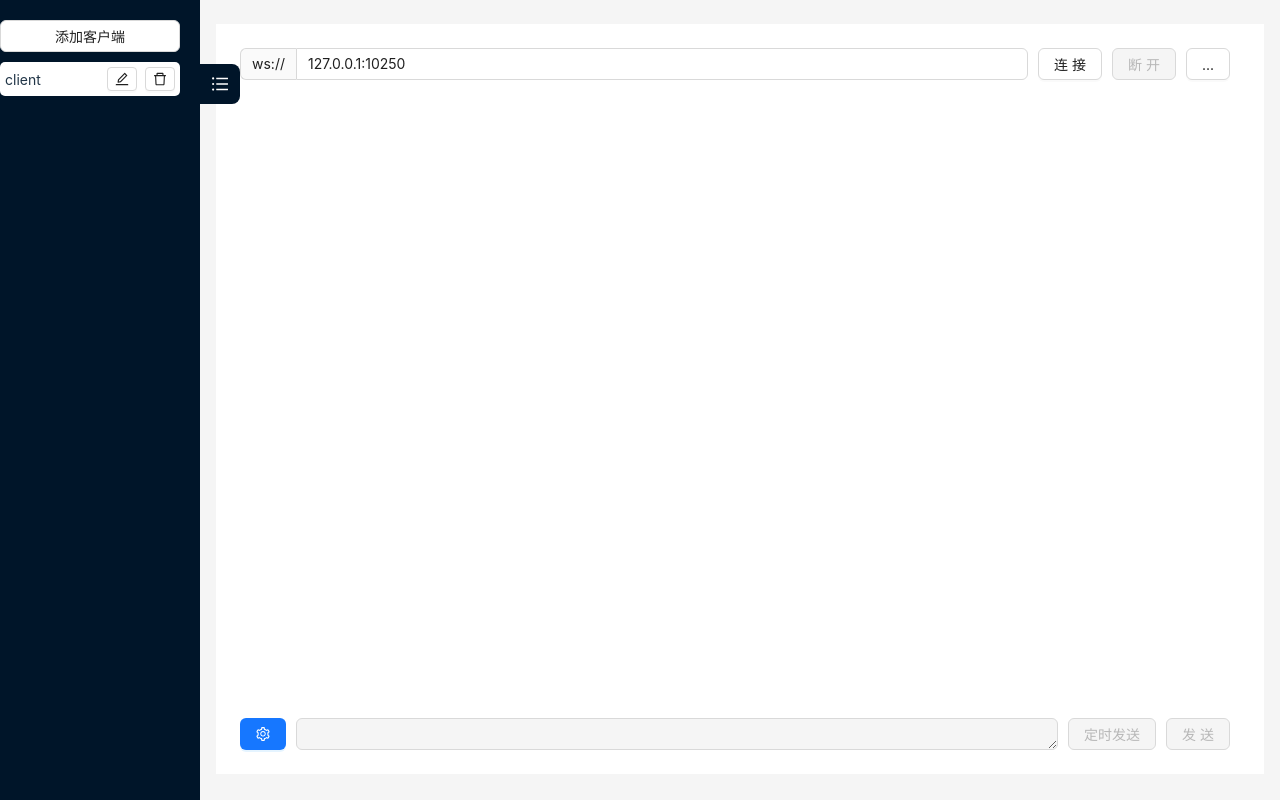
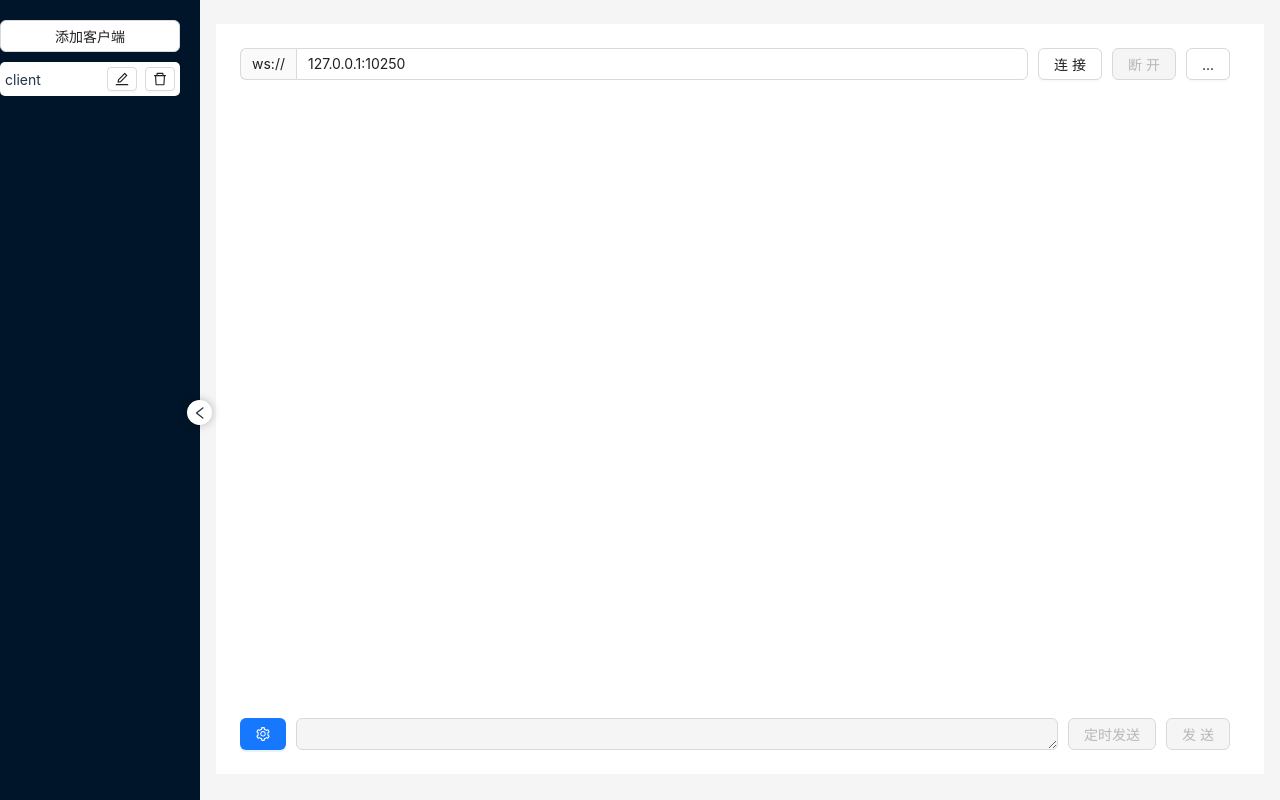
Before and after one commit to lao-boli/ws-test, a React (Vite) app: page /chat/1 in a window 1280 px wide. Built offline with nearby package versions, Linux system fonts and the light colour scheme.

Commit message:
feat: 添加侧边栏平滑效果,优化显示.

```diff
--- a/src/App.css
+++ b/src/App.css
@@ -7,6 +7,34 @@
   display: flex;
   width: 100%;
   min-height: 100%;
+}
+.ant-layout-sider {
+  width: 200px;
+  transition: width 0.3s ease;
+}
+.ant-layout-sider.collapsed {
+  width: 80px;
+}
+.collapsed-icon {
+  cursor: pointer;
+  position: absolute;
+  top: 50%;
+  right: -12px;
+
+  width: 25px;
+  height: 25px;
+  background-color: white;
+  border-radius: 50%;
+  box-shadow: 0 0 10px rgba(0, 0, 0, 0.25);
+
+  display: flex;
+  justify-content: center;
+  align-items: center;
+
+  transition: transform 0.3s ease-in-out; /* 加上过渡效果 */
+}
+.rotate {
+  transform: rotate(180deg); /* 旋转 180 度 */
 }
 
 
--- a/src/App.jsx
+++ b/src/App.jsx
@@ -1,14 +1,16 @@
-import { Layout, theme } from 'antd';
-import {useEffect,  useState} from 'react';
+import {Button, Layout, theme} from 'antd';
+import {useEffect, useRef, useState} from 'react';
 import './App.css';
 import ClientList from "./pages/clientList/index.jsx";
 import Chat from "./pages/chat/index.jsx";
 import {useRoutes} from "react-router-dom";
 import {useDispatch} from "react-redux";
 import {load, save} from "./reducer/clientReducer.js";
+import {LeftOutlined} from "@ant-design/icons";
 const {  Sider, Content } = Layout;
 
 const App = () => {
+    const collapseIcon = useRef()
     const [collapsed, setCollapsed] = useState(false);
     const {
         token: { colorBgContainer },
@@ -24,6 +26,15 @@ const App = () => {
     const saveClients = () => {
         dispatch(save())
     }
+    const handleCollapse = () => {
+        let icon = collapseIcon.current;
+        if (collapsed){
+            icon.classList.remove('rotate')
+        }else {
+            icon.classList.add('rotate')
+        }
+        setCollapsed(!collapsed)
+    }
 
 
     const routes = useRoutes([
@@ -32,8 +43,22 @@ const App = () => {
 
     return (
         <Layout>
-            <Sider collapsedWidth={0}  collapsible collapsed={collapsed} onCollapse={(value) => setCollapsed(value)}>
+            <Sider
+                trigger={null}
+                collapsedWidth={0}
+                collapsible
+                style={{
+                    willChange: 'width',
+                   transition: 'all .2s,background 0s'
+                }}
+                collapsed={collapsed}
+                onCollapse={(value) => setCollapsed(value)}
+                className={collapsed ? 'collapsed' : ''}
+            >
                 <ClientList/>
+                <div ref={collapseIcon} onClick={handleCollapse} className={'collapsed-icon'}>
+                    <LeftOutlined/>
+                </div>
             </Sider>
             <Layout>
                 <Content
```
